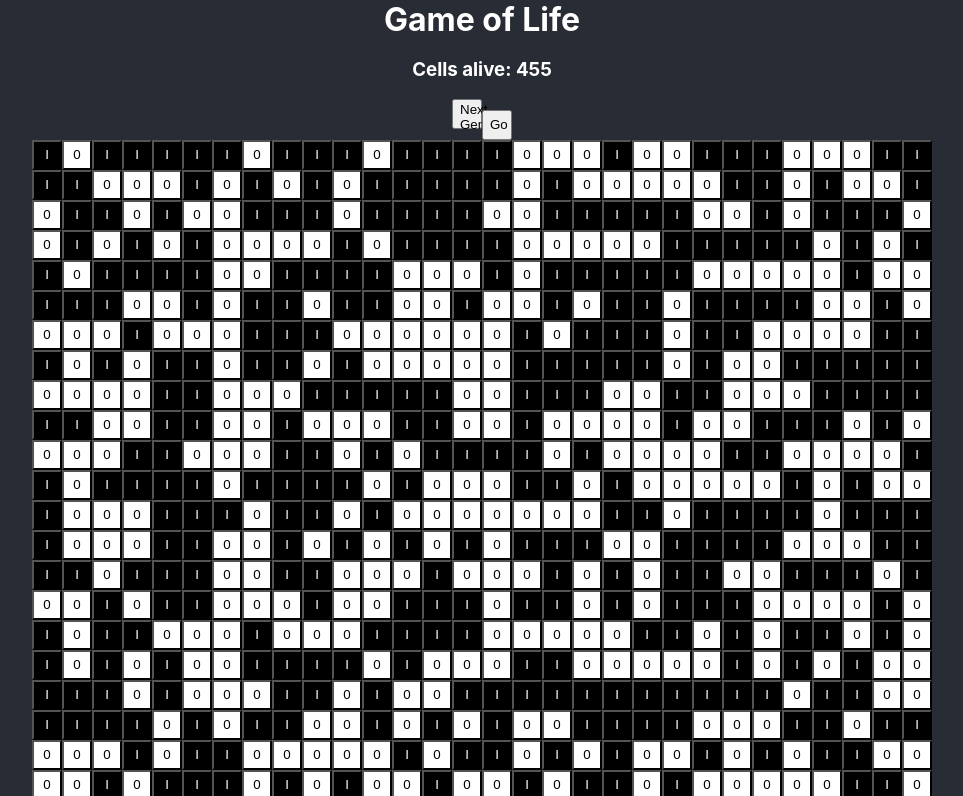
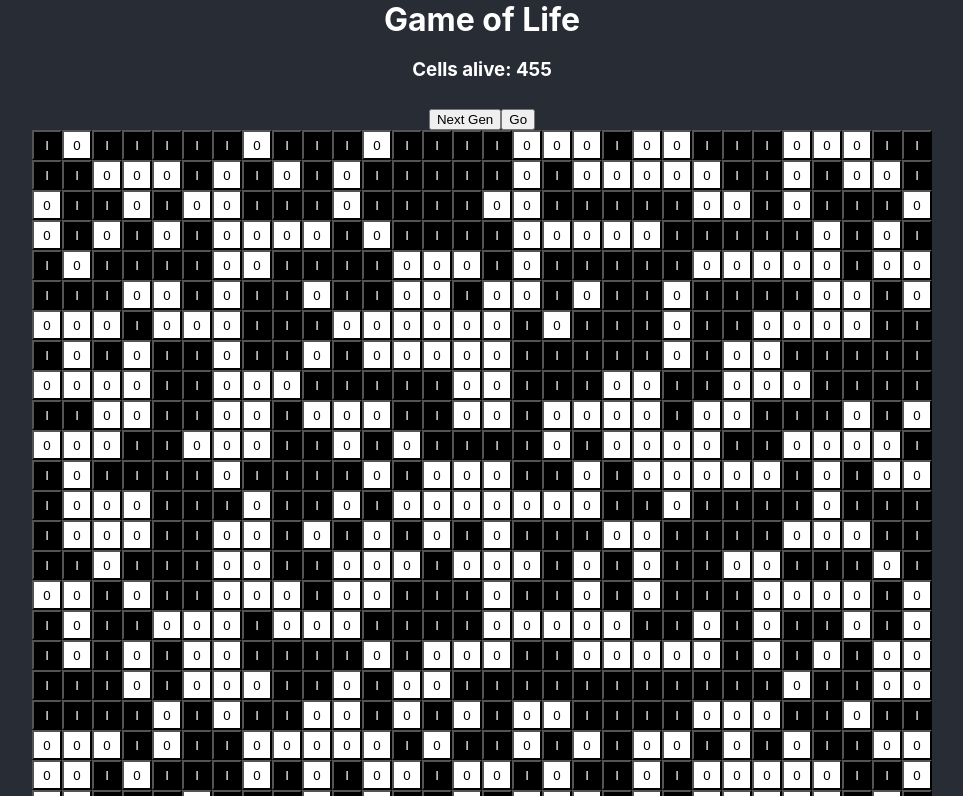
Before and after one commit to Khegyi/greehill, a React (Create React App) app: page / in a window 1280 px wide. Shown: the top 796 px of the page, without its empty margins (158-1121 px from the left). Built offline with nearby package versions, Linux system fonts and the light colour scheme.

Commit message:
button stlye specification

```diff
--- a/src/App.css
+++ b/src/App.css
@@ -25,7 +25,7 @@ h1{
 .cell{
   display:flex;
 }
-button{
+.Game-grid button{
   width: 30px;
   height: 30px;
 
```
